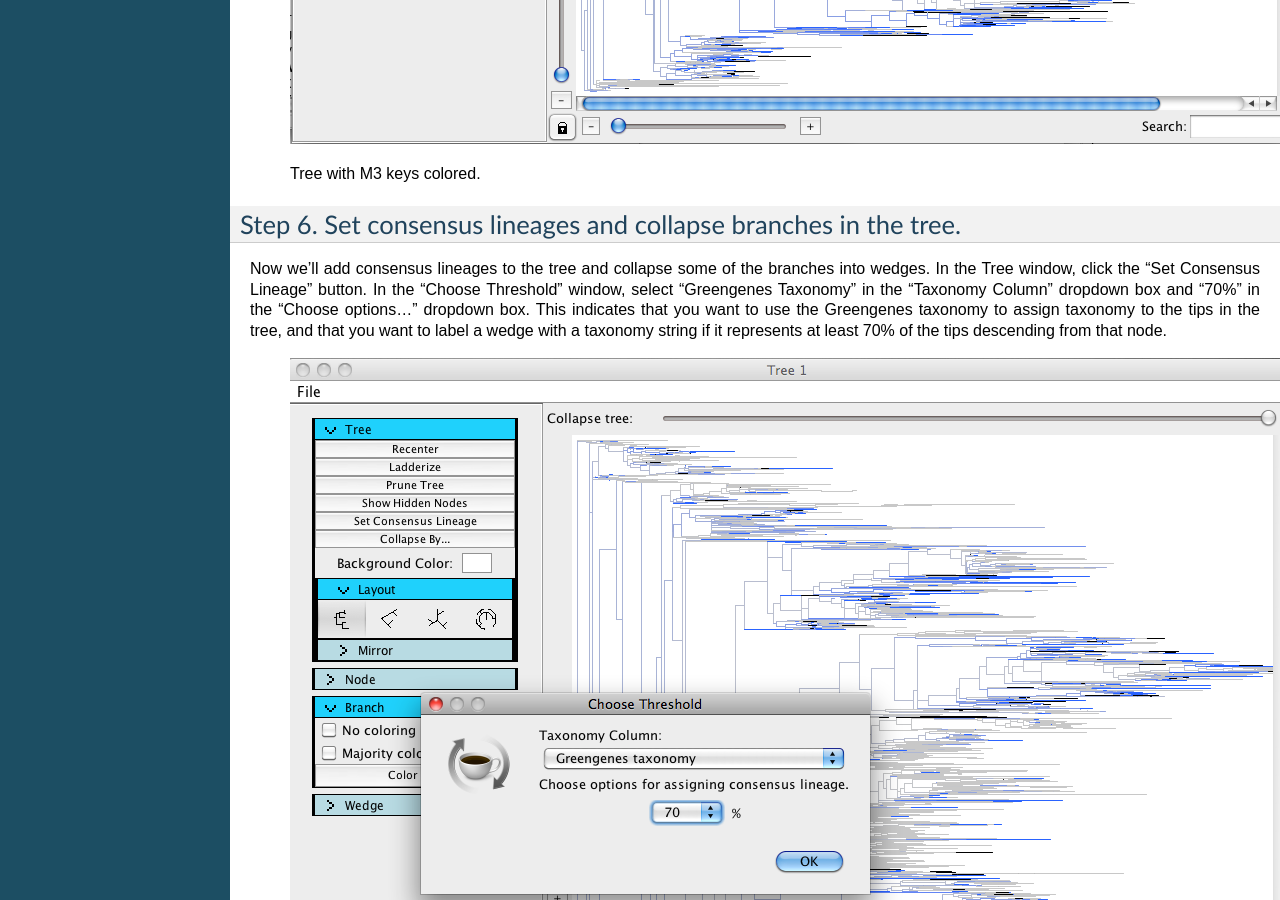
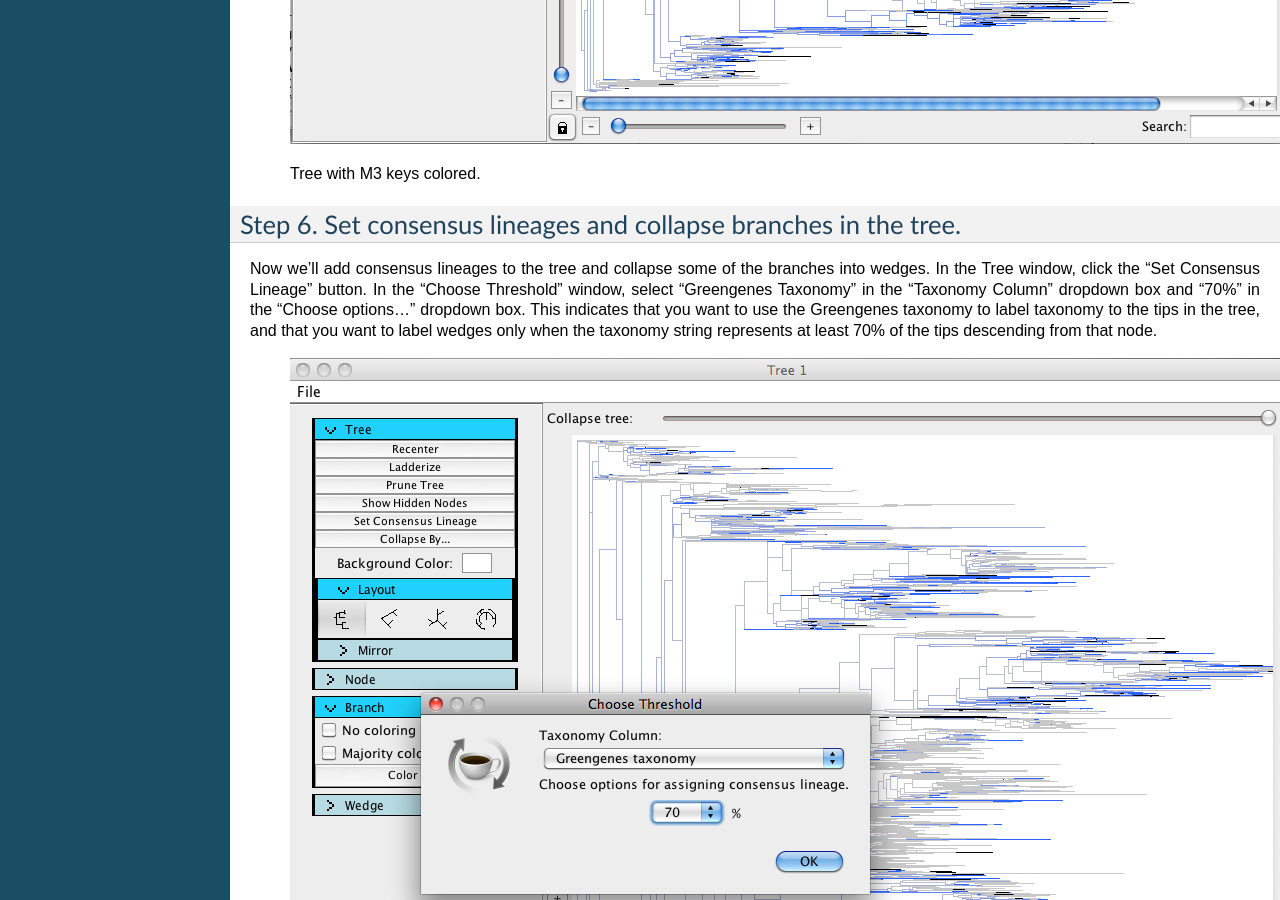
Before and after one commit to qiime/Topiary-Explorer, a Sphinx documentation site: the page built from tutorial/source/quickstart.rst, in a window 1280 px wide and 900 px high, scrolled down 8073 px. Built offline with Sphinx 7.4.7, drawn with Linux system fonts in a browser that asks for light colours; some of the changed text lies outside the part shown.

Commit message:
Cleaned up text a little more.
git-svn-id: svn+ssh://svn.code.sf.net/p/topiaryexplorer/code/trunk/main@410 05d1262b-b726-4fff-8b9f-3609a8a82e43

```diff
--- a/tutorial/source/quickstart.rst
+++ b/tutorial/source/quickstart.rst
@@ -100,7 +100,7 @@ Switch back to the Topiary Explorer window and uncheck the "No coloring" and "Ma
 
 Step 6. Set consensus lineages and collapse branches in the tree.
 -----------------------------------------------------------------
-Now we'll add consensus lineages to the tree and collapse some of the branches into wedges. In the Tree window, click the "Set Consensus Lineage" button. In the "Choose Threshold" window, select "Greengenes Taxonomy" in the "Taxonomy Column" dropdown box and "70%" in the "Choose options..." dropdown box. This indicates that you want to use the Greengenes taxonomy to assign taxonomy to the tips in the tree, and that you want to label a wedge with a taxonomy string if it represents at least 70% of the tips descending from that node.
+Now we'll add consensus lineages to the tree and collapse some of the branches into wedges. In the Tree window, click the "Set Consensus Lineage" button. In the "Choose Threshold" window, select "Greengenes Taxonomy" in the "Taxonomy Column" dropdown box and "70%" in the "Choose options..." dropdown box. This indicates that you want to use the Greengenes taxonomy to label taxonomy to the tips in the tree, and that you want to label wedges only when the taxonomy string represents at least 70% of the tips descending from that node.
 
 .. figure::  _images/set_consensus_lineage.png
    :align:   center
@@ -118,7 +118,7 @@ You can change the font or font size for the wedge labels by expanding the "Wedg
 
 Step 7. Export tree as PDF.
 ---------------------------
-To save this view of the tree as a PDF, choose 'File > Export Tree Image' in the Topiary Explorer window. Type a name for the tree in the 'Save as...' field - this name should end with ``.pdf``. Just enter a file name - not a path. Click the Export button, and the PDF will be opened in your default PDF viewer. For there you can save the file to where ever you'd like in your file system.
+To save this view of the tree as a PDF, choose 'File > Export Tree Image' in the Topiary Explorer window. Type a name for the tree in the 'Save as...' field. The extension  ``.pdf``. Just enter a file name - not a path. Click the Export button, and the PDF will be opened in your default PDF viewer. For there you can save the file to where ever you'd like in your file system.
 
 .. figure::  _images/export_tree_image.png
    :align:   center
```
